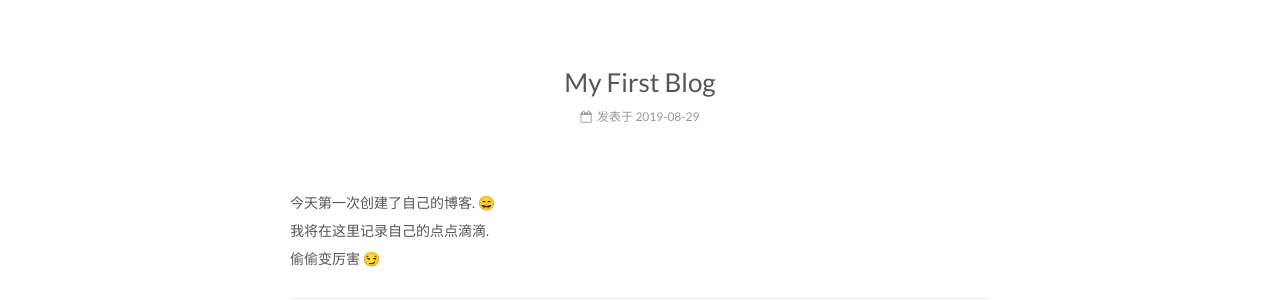
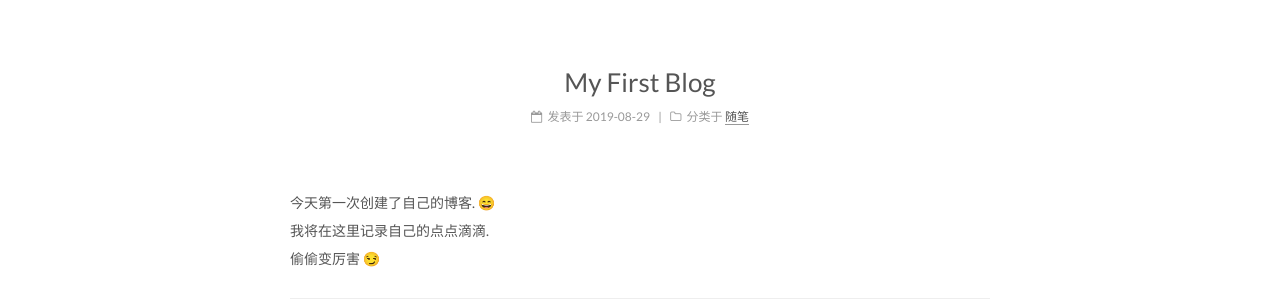
Before and after one commit to 188150486/188150486.github.io, a Jekyll site: the page built from _posts/2019-08-29-My-First-Blog.md, in a window 1280 px wide. Shown: the part 278-578 px from the top of the page. Built offline with Jekyll 4.4.1, drawn with Linux system fonts in a browser that asks for light colours; emoji names are drawn with the system emoji font.

Commit message:
my first blog

```diff
--- a/_posts/2019-08-29-My-First-Blog.md
+++ b/_posts/2019-08-29-My-First-Blog.md
@@ -1,5 +1,7 @@
 ---
 title: My First Blog
+categories:
+ - 随笔
 tags:
 ---
 
```
